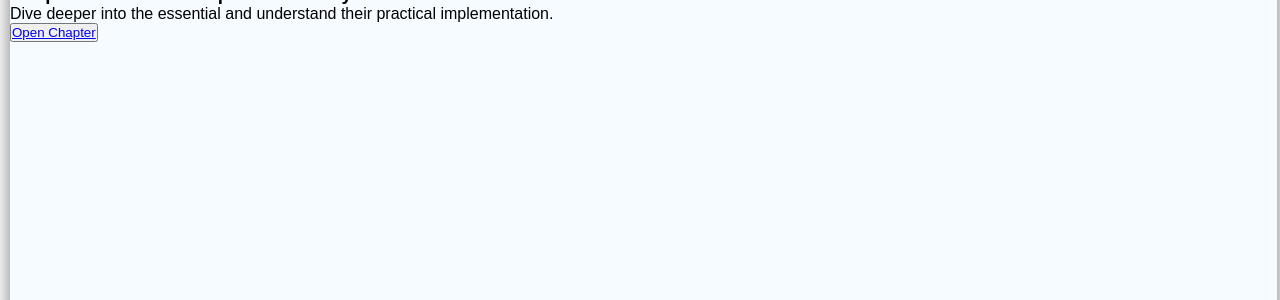
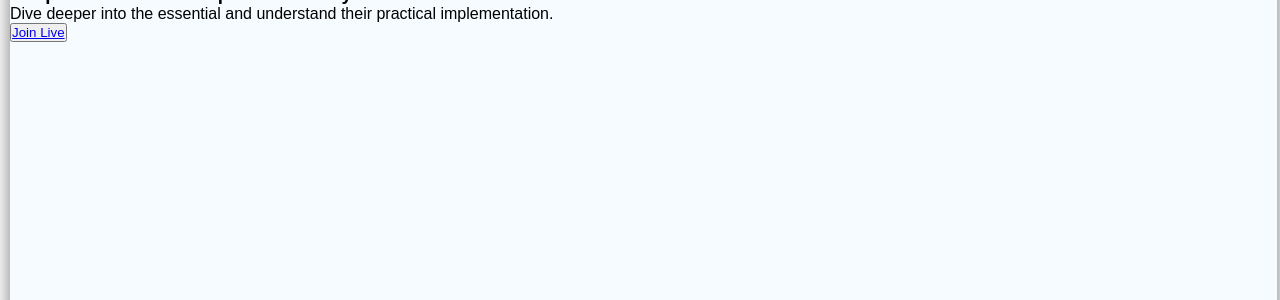
Before and after one commit to Xero84330/DemoGrownabha, a Django app: page /chapter/ in a window 1280 px wide. Shown: the part 224-524 px from the top of the page. Run offline with Django 5.2, Linux system fonts and the light colour scheme.

Commit message:
Update lessions.html

```diff
--- a/template/lessions.html
+++ b/template/lessions.html
@@ -57,7 +57,7 @@
                     <h3>Chapter 2 - Core Concepts and Theory</h3>
                     <p>Dive deeper into the essential and understand their practical implementation.</p>
                 </div>
-                <button><a href="chapter.html">Open Chapter</a></button>
+                <button><a href="chapter.html">Join Live</a></button>
 
             </div>
         </section>
```
